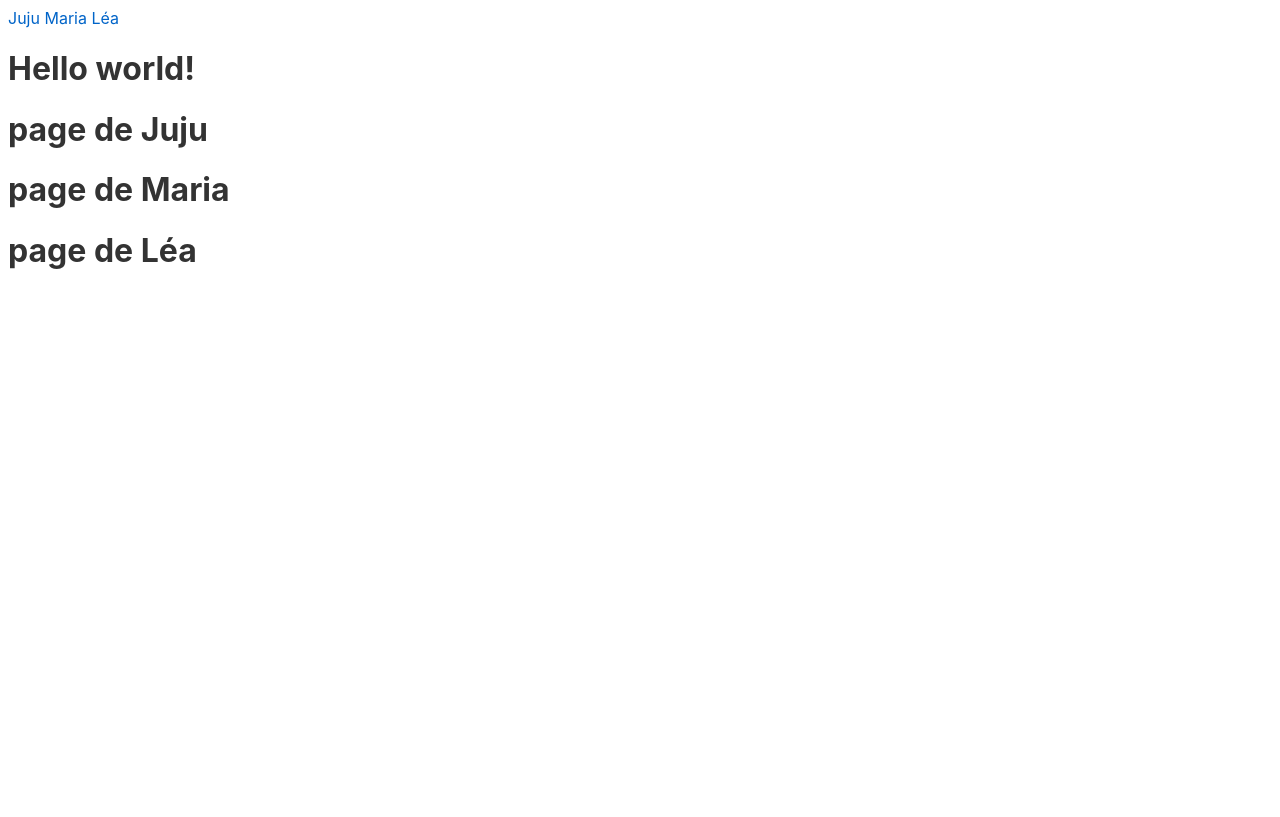
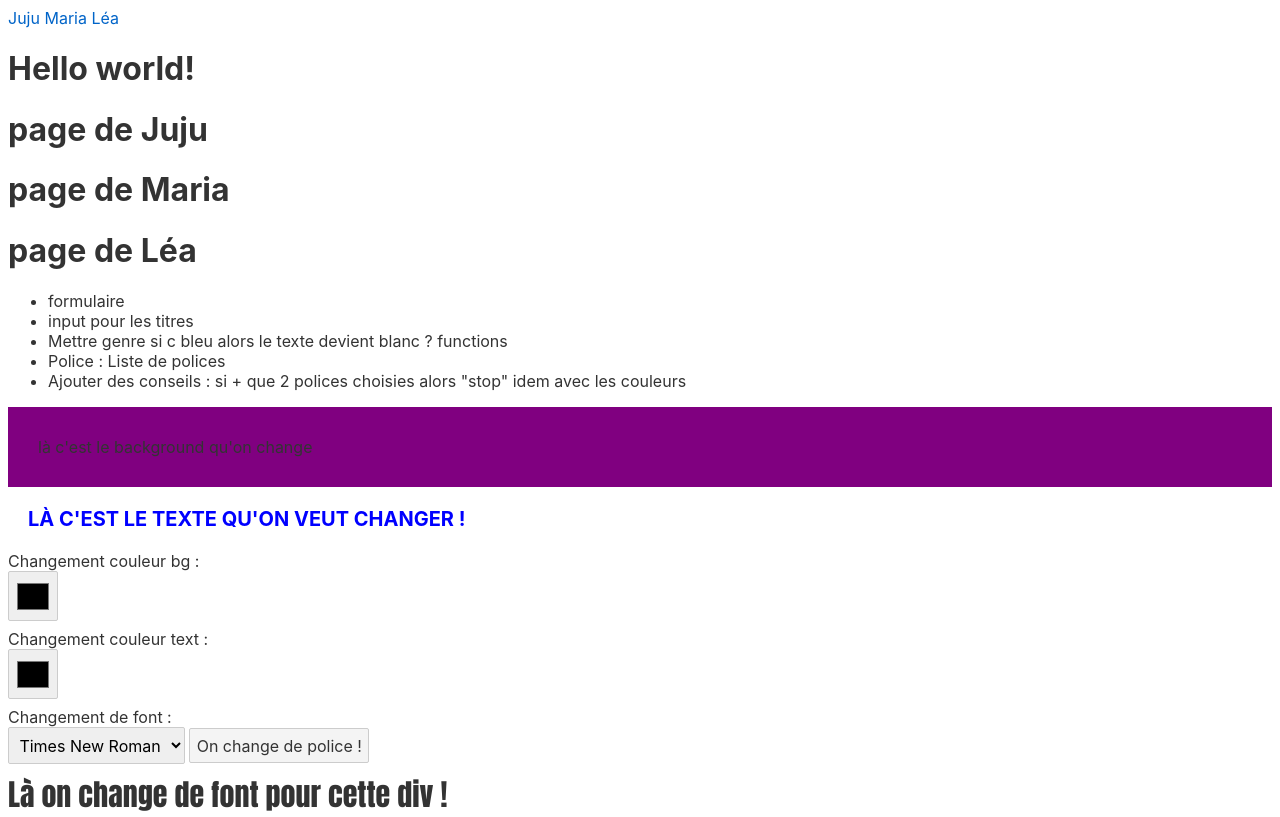
Before and after one commit to traccoenlea/svelte, a Svelte app: page / in a window 1280 px wide. Built offline with nearby package versions, Linux system fonts and the light colour scheme.

Commit message:
fonctions color & fonts

```diff
--- a/src/App.svelte
+++ b/src/App.svelte
@@ -15,17 +15,14 @@
 
 <h1>Hello {name}!</h1>
 
-
 <div id="Juju">
     <Juju/>
 </div>
-
 
 <div id="Maria">
     <Maria/>
 </div>
 
-
 <div id="Lea">
 	<Lea/>
 </div>
--- a/src/Lea.svelte
+++ b/src/Lea.svelte
@@ -1 +1,75 @@
 <h1>page de Léa</h1>
+
+
+<ul>
+    <li>formulaire</li>
+    <li>input pour les titres</li>
+    <li>Mettre genre si c bleu alors le texte devient blanc ? functions</li>
+    <li>Police : Liste de polices</li>
+    <li>Ajouter des conseils : si + que 2 polices choisies alors "stop" idem avec les couleurs</li>
+</ul>
+
+
+<script>
+    let color = 'purple';
+    let textColor = 'blue';
+
+    let fonts = ['Times New Roman', 'Georgia', 'Arial', 'Verdana', 'Monospace', 'Courier New', 'Lucida Console'];
+    var font = 'Impact';
+
+    function changeFont() {
+        font = document.getElementById('fontChange').value;
+    }
+
+</script>
+
+
+<div id="bgChange" style="--bg-color: {color}">là c'est le background qu'on change</div>
+<div id="txtChange" style="--text-color: {textColor}">là c'est le texte qu'on veut changer !</div>
+
+
+<label for="bgColor">Changement couleur bg :</label>
+<input id="bgColor" type="color" bind:value={color} style="height: 50px;">
+
+
+<label for="textColor">Changement couleur text :</label>
+<input id="textColor" type="color" bind:value={textColor} style="height: 50px;">
+
+
+<label for="fontChange">Changement de font :</label>
+
+<select id="fontChange">
+    {#each fonts as font}
+        <option>{font}</option>
+    {/each}
+</select>
+
+<button on:click={changeFont}>
+    On change de police !
+</button>
+
+
+<div id="fontHere" style="--font-family: {font}">
+    Là on change de font pour cette div !
+</div>
+
+
+<style>
+    #bgChange {
+        background: var(--bg-color);
+        padding: 30px;
+    }
+
+    #txtChange {
+        text-transform: uppercase;
+        font-weight: bold;
+        margin: 20px;
+        font-size: 20px;
+        color: var(--text-color);
+    }
+
+    #fontHere {
+        font-family: var(--font-family);
+        font-size: 30px;
+    }
+</style>
```
